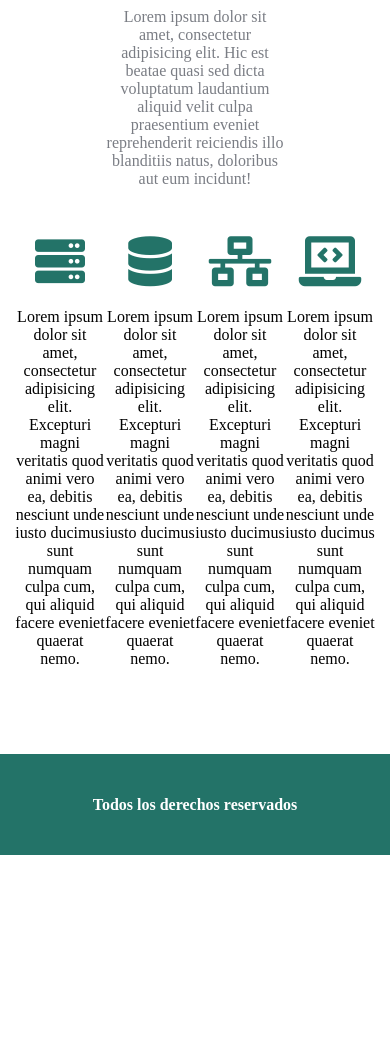
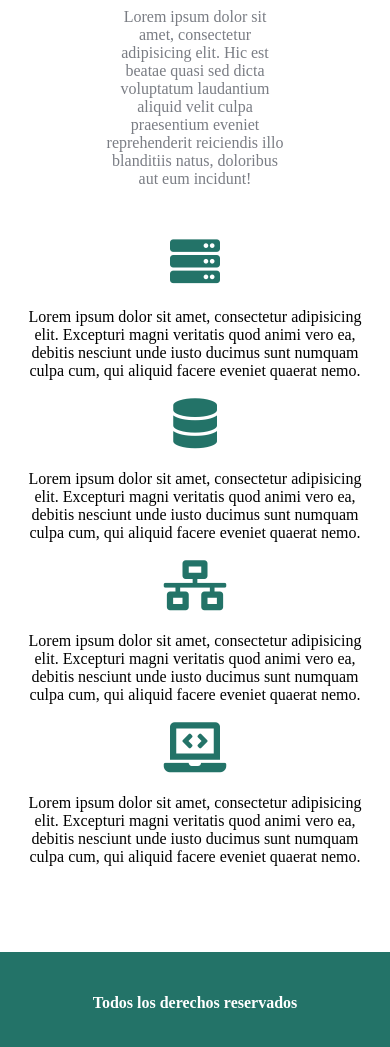
Before and after one commit to Lui145/devsite-practice-sample, a plain HTML site: page index.html in a window 390 px wide. Shown: the part 805-1852 px from the top of the page. Before the commit the page ends 1660 px from the top, so only its background shows below. Drawn offline with Linux system fonts and the light colour scheme.

Commit message:
este ya jala

```diff
--- a/style.css
+++ b/style.css
@@ -140,7 +140,7 @@ body{
 	}*/
 }
 @media screen and (max-width: 767px) {
-	.service-content{
+	.services-content{
 		flex-wrap: wrap;
 		justify-content: space-around;
 	}
```
